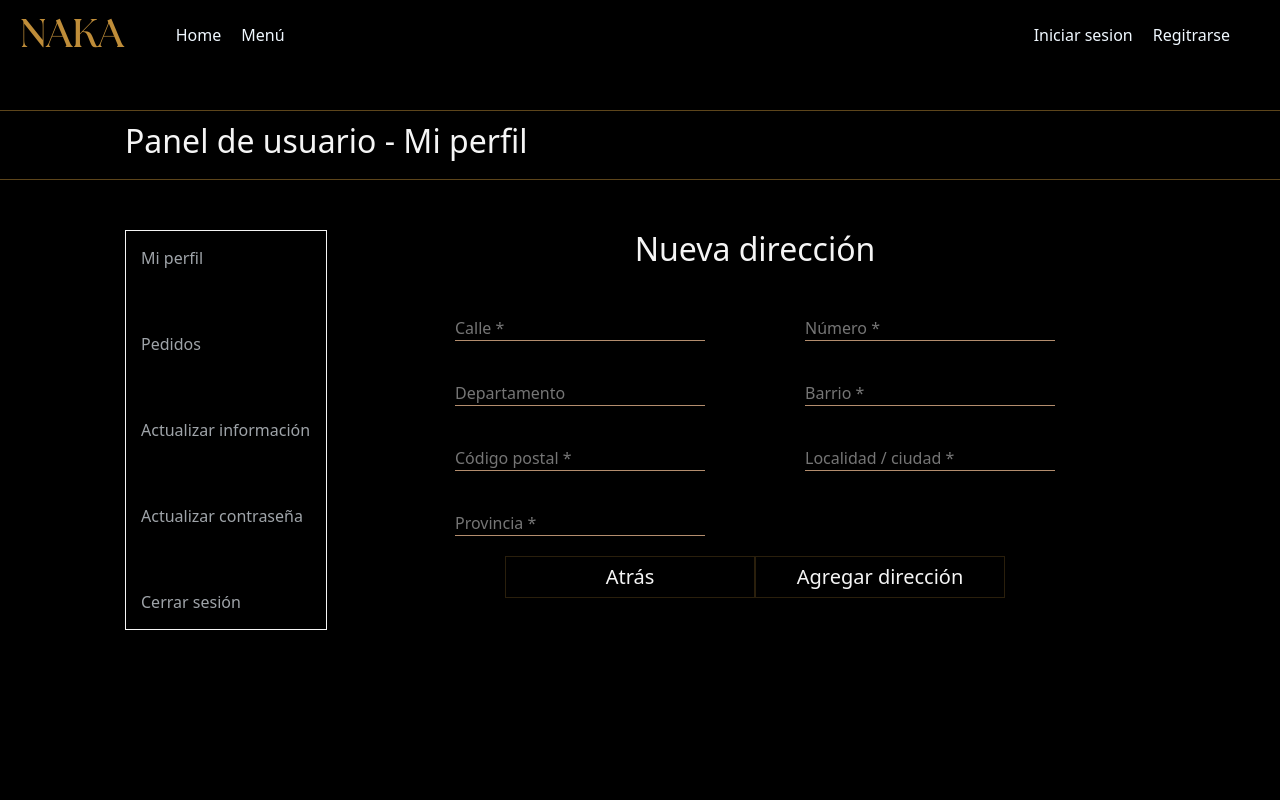
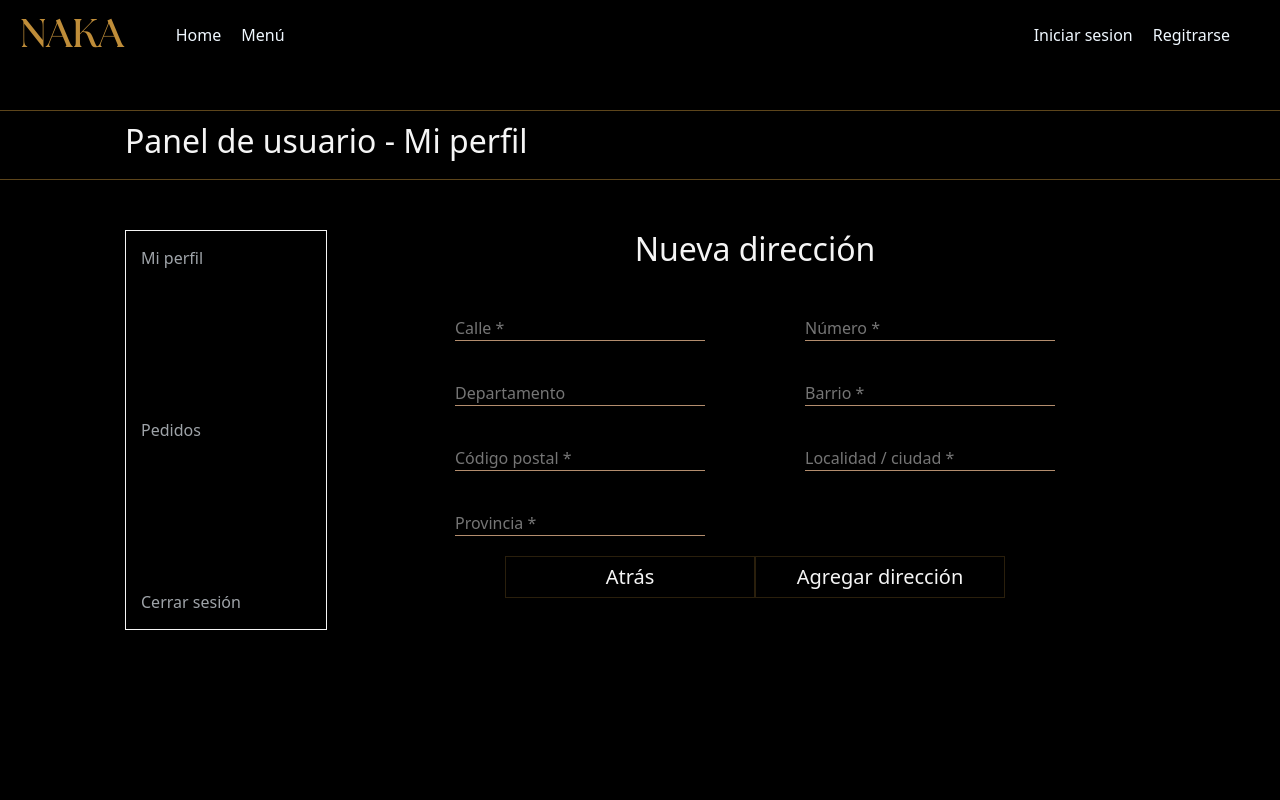
Before and after one commit to LautyFarias247/Naka-Restaurant, a React (Create React App) app in the folder client/: page /myaccount in a window 1280 px wide. Both pictures are taken after a click on the button "+ Agregar dirección". Shown: the top 800 px of the page. Built offline with nearby package versions, Linux system fonts and the light colour scheme; no server answers.

Commit message:
delete useless variables

```diff
--- a/client/src/components/AddressForm/AddressForm.module.css
+++ b/client/src/components/AddressForm/AddressForm.module.css
@@ -2,7 +2,7 @@
 	width: 800px;
 	display: flex;
 	flex-direction: column;
-	justify-content: start;
+	justify-content: flex-start;
 	padding: 0 100px;
 }
 .inputContainer {
@@ -13,7 +13,7 @@
 .inputContainer2 {
 	display: flex;
 	flex-direction: row;
-	justify-content: start;
+	justify-content: flex-start;
 }
 
 .inputForm {
--- a/client/src/components/AddressesContainer/AddressContainer.module.css
+++ b/client/src/components/AddressesContainer/AddressContainer.module.css
@@ -1,7 +1,7 @@
 .addressContainer{
 	display: flex;
 	flex-direction: column;
-	justify-content: start;
+	justify-content: flex-start;
 }
 .userPicture{
 	width: 75px;
--- a/client/src/layout/UserSidebar/UserSidebar.jsx
+++ b/client/src/layout/UserSidebar/UserSidebar.jsx
@@ -12,12 +12,6 @@ const UserSidebar = () => {
         <Link to="/myaccount/orders">
           <li className={style.listItem}>Pedidos</li>
         </Link>
-        <Link to="myaccount/update">
-          <li className={style.listItem}>Actualizar información</li>
-        </Link>
-        <Link to="myaccount/update/password">
-          <li className={style.listItem}>Actualizar contraseña</li>
-        </Link>
         <Link to="/">
           <li className={style.listItem}>Cerrar sesión</li>
         </Link>
```
